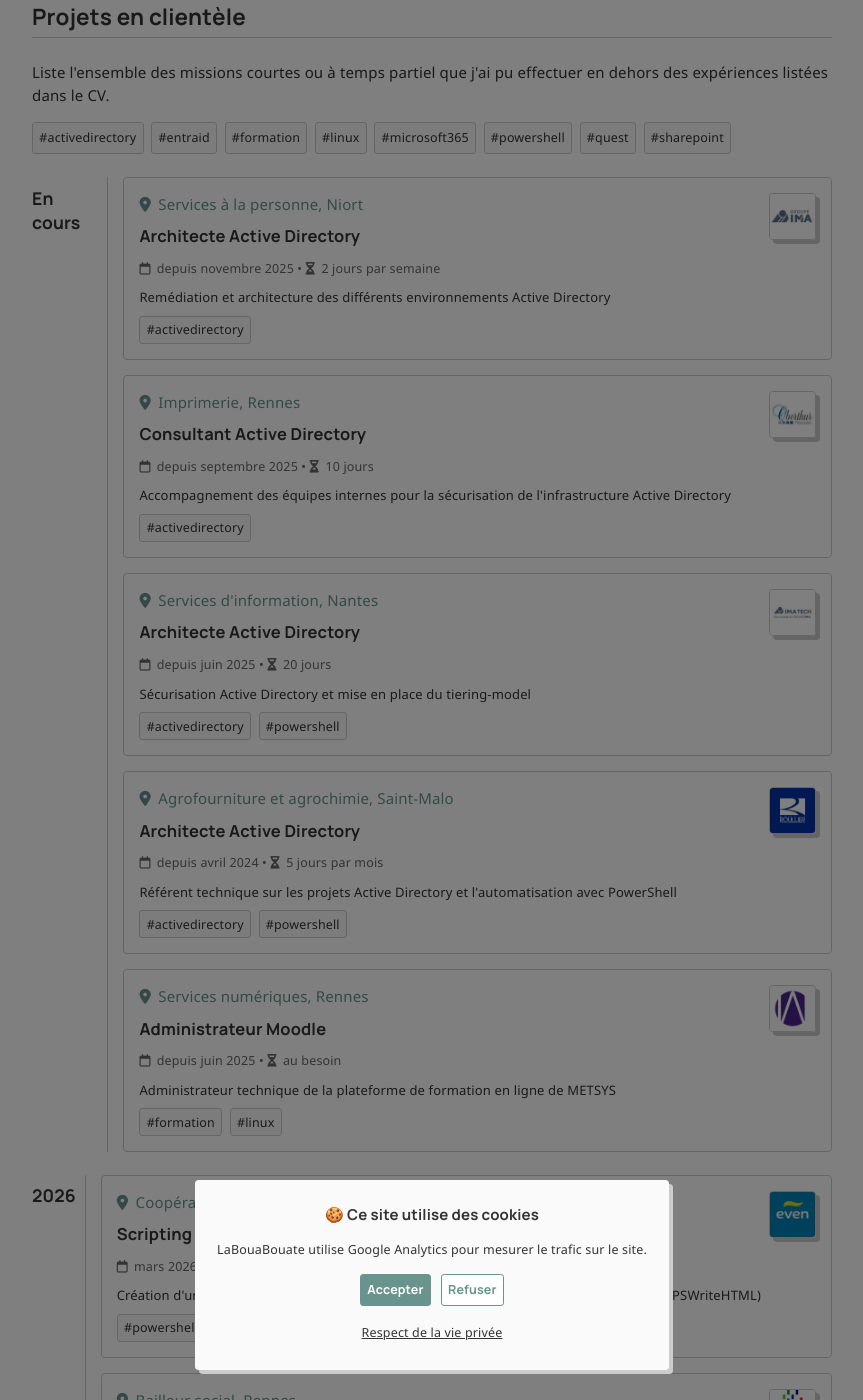
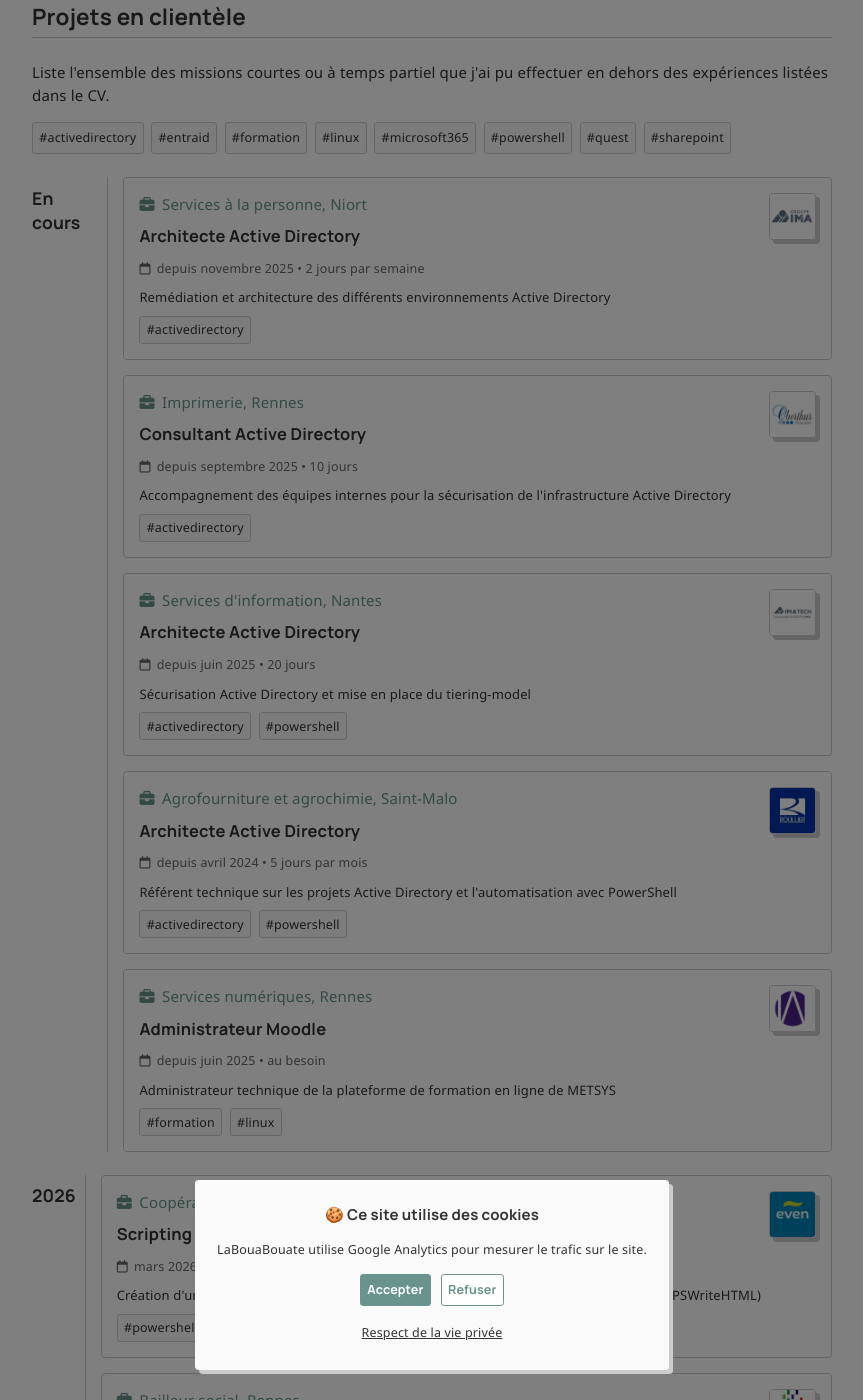
Before and after one commit to leobouard/leobouard.github.io, a Jekyll site: the page built from _pages/projects.html, in a window 1280 px wide and 1400 px high, scrolled down 237 px. Shown: the whole window, without its empty margins (208-1071 px from the left). Built offline with Jekyll 4.4.1, drawn with Linux system fonts in a browser that asks for light colours; nearby versions of some CDN libraries; some web fonts are replaced; some of the changed text lies outside the part shown.

Commit message:
Update projects.html

```diff
--- a/_pages/projects.html
+++ b/_pages/projects.html
@@ -45,11 +45,10 @@ description: "Liste des projets sur lesquels j'ai travaillé"
         <a href="{{ company.url }}" target="_blank">
           <img src="{{ company.logo }}" alt="{{ project.company }} logo" title="{{ project.company }}">
         </a>
-        <span><i class="fa-solid fa-location-dot"></i>{{ company.description }}</span>
+        <span><i class="fa-solid fa-briefcase"></i></i>{{ company.description }}</span>
         {% endif %}
         <h4>{{ project.title }}</h4>
-        <small><i class="fa-regular fa-calendar"></i>{{ project.period }} • <i
-            class="fa-solid fa-hourglass-half"></i>{{ project.duration }}</small>
+        <small><i class="fa-regular fa-calendar"></i>{{ project.period }} • {{ project.duration }}</small>
         <p>{{ project.description }}</p>
         <div style="display: flex; flex-wrap: wrap; grid-gap: 0.5em" id="tags">
           {% for tag in project.tags %}<code>#{{ tag }}</code> {% endfor %}
```
